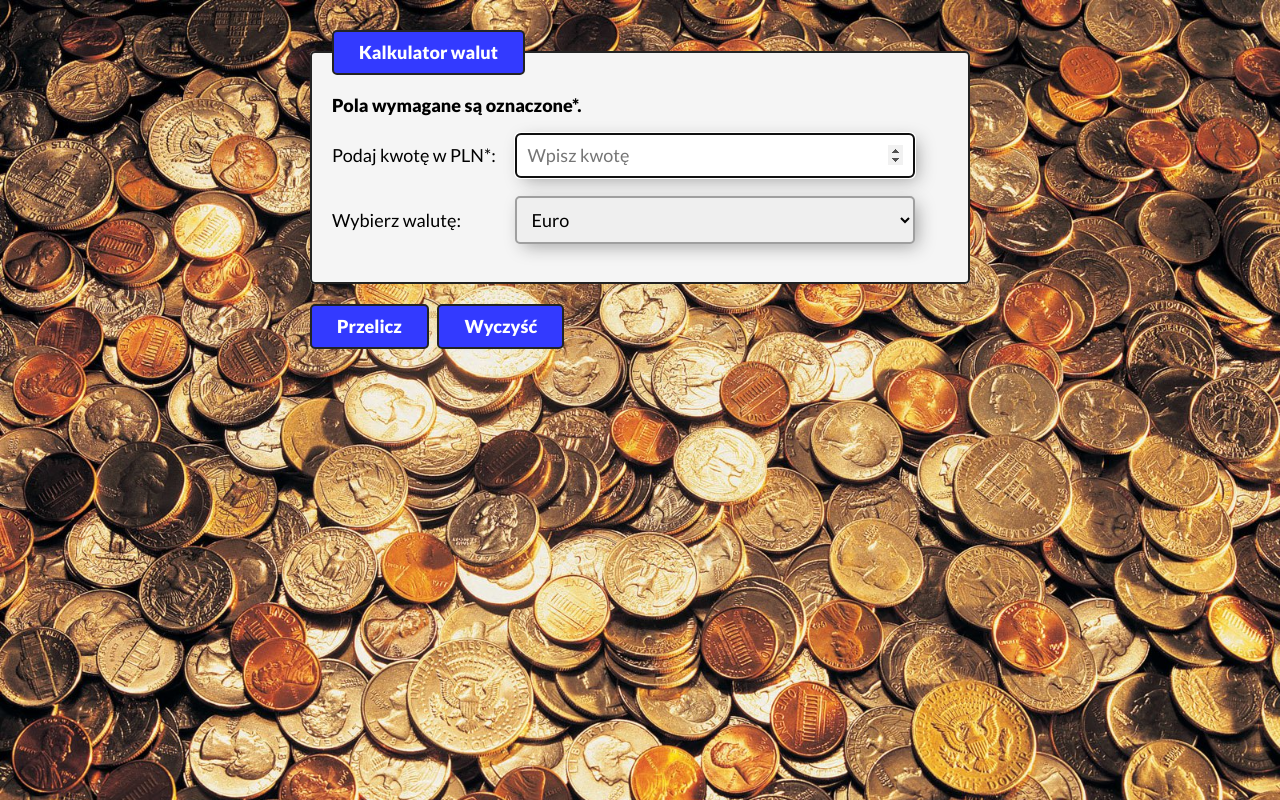
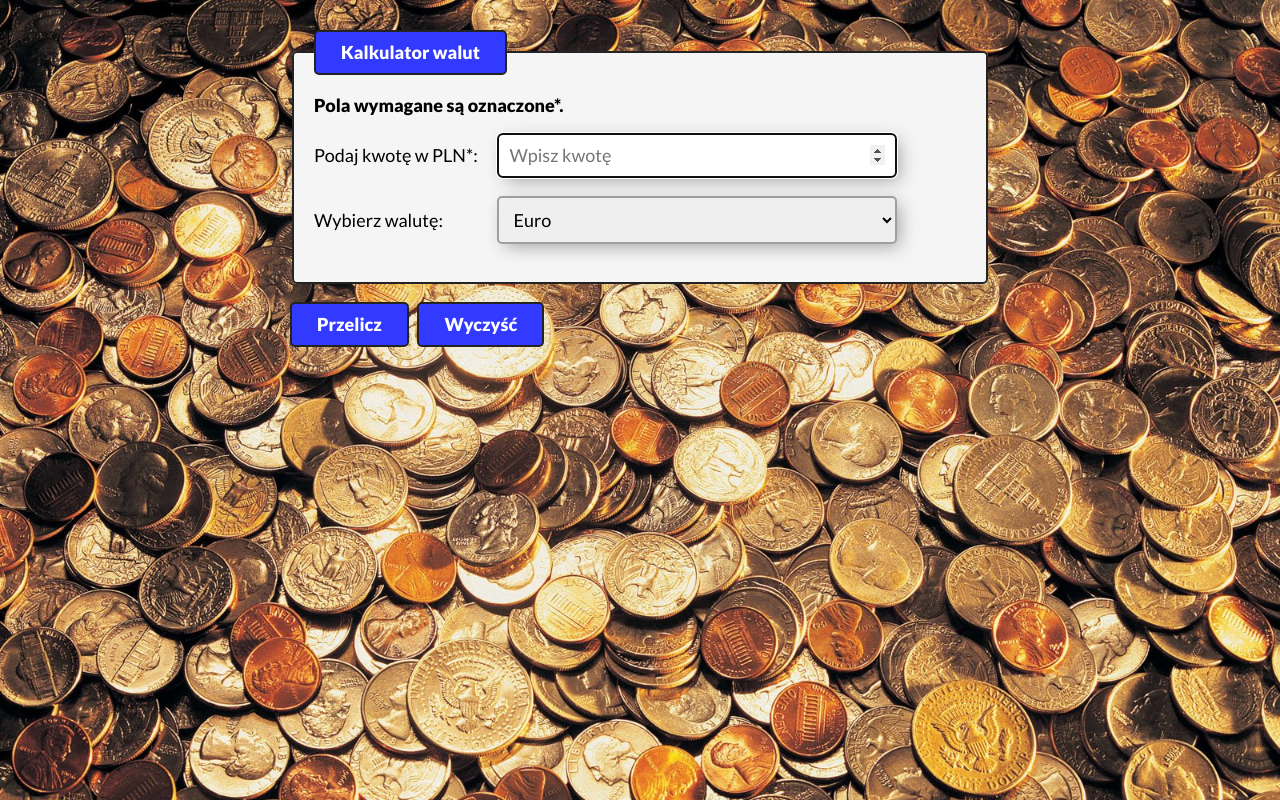
Before and after one commit to wroblewskisoftware/currency-converter, a plain HTML site: page index.html in a window 1280 px wide. Drawn offline with nearby package versions, Linux system fonts and the light colour scheme.

Commit message:
changed padding body

```diff
--- a/css/form.css
+++ b/css/form.css
@@ -2,7 +2,6 @@
     font-size: 18px;
     max-width: 700px;
     margin: 0 auto;
-    padding: 0 20px;
 }
 
 .form__labelText {
@@ -43,7 +42,6 @@
 .form__fieldset {
     border: 2px solid rgb(35, 35, 35);
     border-radius: 5px;
-    margin: 30px 0 20px;
     padding: 20px;
     background-color: whitesmoke;
 }
@@ -66,5 +64,6 @@
     border: 2px solid rgb(35, 35, 35);
     border-radius: 5px;
     padding: 20px;
+    margin-bottom: 0;
     line-height: 1.5;
 }
--- a/css/style.css
+++ b/css/style.css
@@ -13,4 +13,5 @@ body {
     background-repeat: no-repeat;
     background-size: cover;
     background-position: top;
+    padding: 30px 20px;
 }
```
